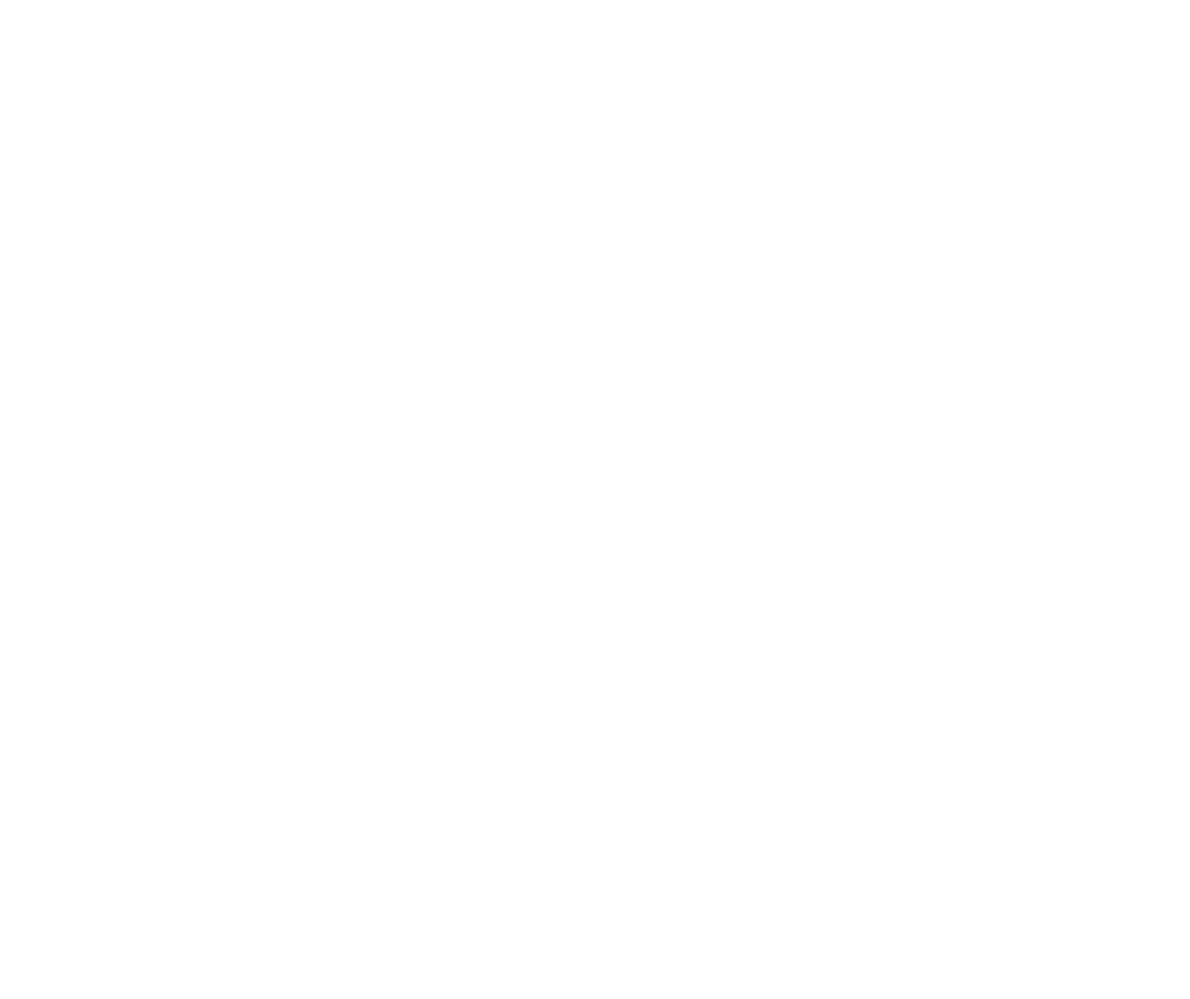
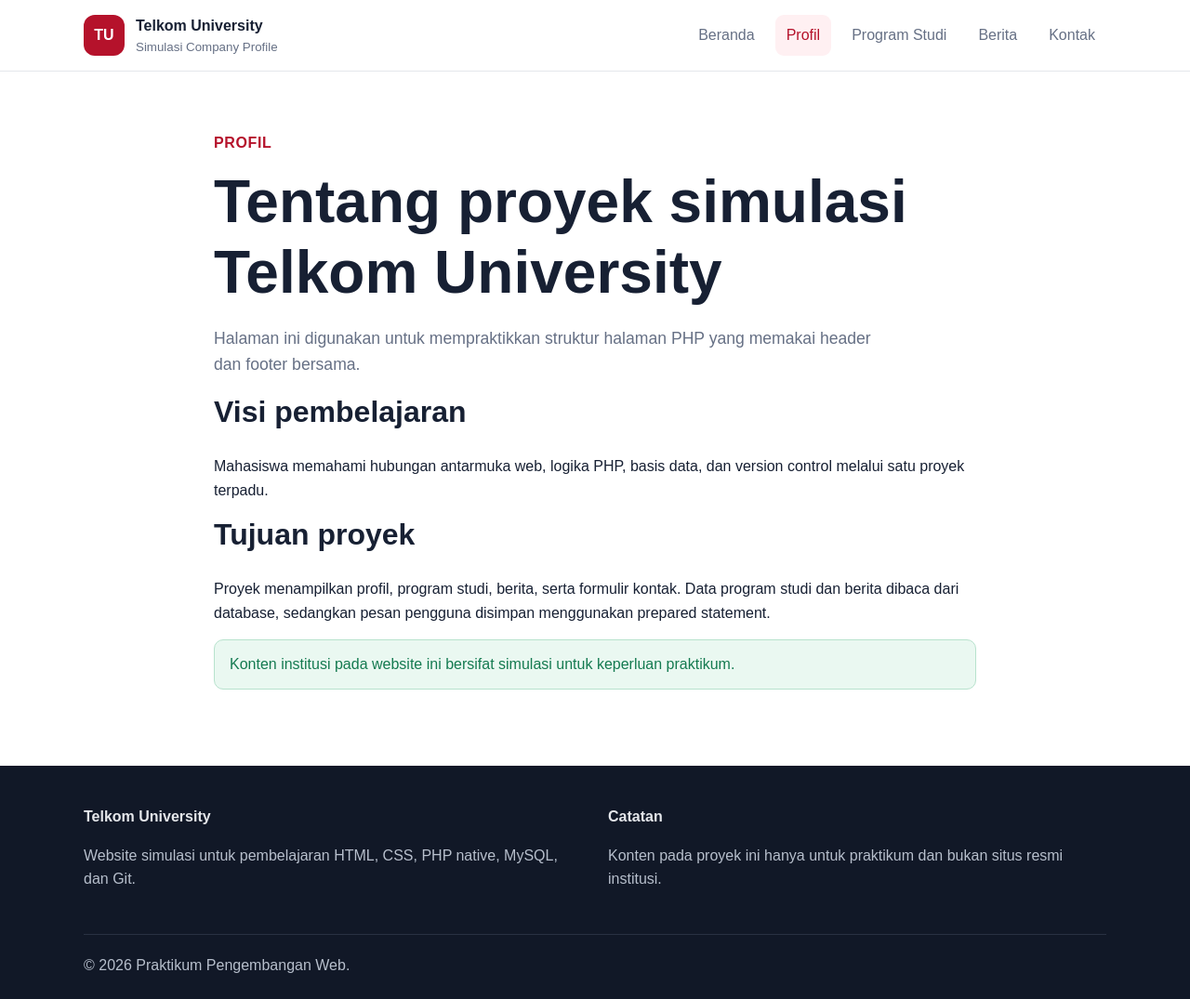
Before and after one commit to mellyapriliani134-lang/telkom-company-profile, a PHP site: page /profile.php in a window 1280 px wide. Before the commit the page is empty. Shown: the whole page at 93% size. Before the commit the page ends 800 px from the top, so only its background shows below. Run offline with PHP 8.4, Linux system fonts and the light colour scheme.

Commit message:
feat: tambahkan layout dasar dan stylesheet

```diff
--- a/assets/css/style.css
+++ b/assets/css/style.css
@@ -1,4 +1,4 @@
-: root {
+:root {
     --primary: #b5122b;
     --primary-dark: #7f0d1f;
     --ink: #172033;
--- a/profile.php
+++ b/profile.php
@@ -0,0 +1,20 @@
+<?php
+$pageTitle = 'Profil - Telkom University';
+require 'includes/header.php';
+?>
+<section class="section">
+    <div class="container article-body">
+        <span class="eyebrow">Profil</span>
+        <h1>Tentang proyek simulasi Telkom University</h1>
+        <p class="lead">Halaman ini digunakan untuk mempraktikkan struktur halaman PHP yang memakai header dan footer
+bersama.</p>
+        <h2>Visi pembelajaran</h2>
+        <p>Mahasiswa memahami hubungan antarmuka web, logika PHP, basis data, dan version control melalui satu proyek
+terpadu.</p>
+        <h2>Tujuan proyek</h2>
+        <p>Proyek menampilkan profil, program studi, berita, serta formulir kontak. Data program studi dan berita dibaca dari
+database, sedangkan pesan pengguna disimpan menggunakan prepared statement.</p>
+        <div class="alert alert-success">Konten institusi pada website ini bersifat simulasi untuk keperluan praktikum.</div>
+        </div>
+</section>
+<?php require 'includes/footer.php'; ?>
```
